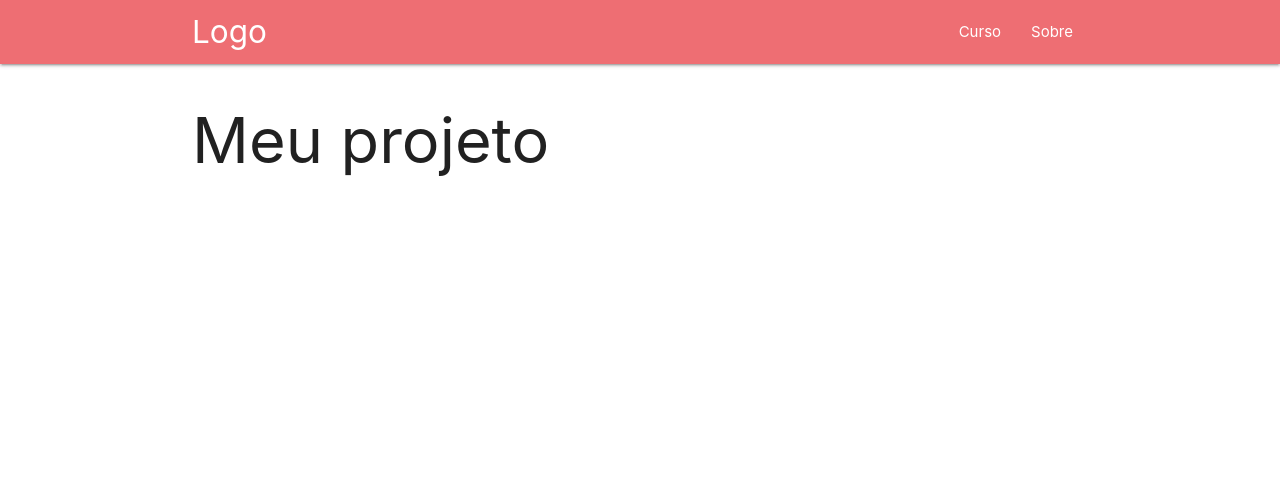
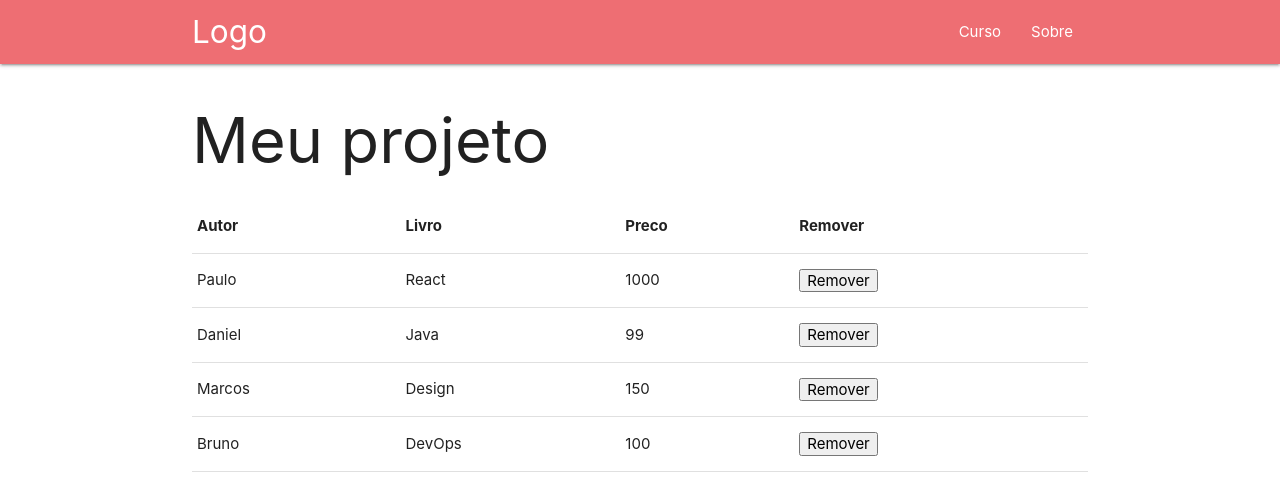
Before and after one commit to giovannirp/projetos-react, a React (Create React App) app in the folder project-one-new/: page / in a window 1280 px wide. Shown: the top 494 px of the page. Built offline with nearby package versions, Linux system fonts and the light colour scheme.

Commit message:
acertando layout

```diff
--- a/project-one-new/src/App.js
+++ b/project-one-new/src/App.js
@@ -1,20 +1,46 @@
 import React, { Fragment, Component } from 'react';
+
+
 import 'materialize-css/dist/css/materialize.min.css';
 import Header from './Header/Header';
-import './App.css';
+import Tabela from './Tabela';
 
 class App extends Component {
+
+  listao = [
+    {
+      nome: 'Paulo',
+      livro: 'React',
+      preco: '1000'
+    },
+    {
+      nome: 'Daniel',
+      livro: 'Java',
+      preco: '99'
+    },
+    {
+      nome: 'Marcos',
+      livro: 'Design',
+      preco: '150'
+    },
+    {
+      nome: 'Bruno',
+      livro: 'DevOps',
+      preco: '100'
+    }
+  ];
+
   render() {
     return (
       <Fragment>
         <Header />
         <div className="container">
           <h1>Meu projeto</h1>
+          <Tabela lista={this.listao} />
         </div>
       </Fragment>
     );
   }
+
 }
-
-
 export default App;
--- a/project-one-new/src/Header/Header.js
+++ b/project-one-new/src/Header/Header.js
@@ -6,9 +6,9 @@ const Header = () => {
         <Fragment>
             <nav>
                 <div className="container">
-                    <div class="nav-wrapper">
+                    <div className="nav-wrapper">
                         <LinkWrapper to='/' className="brand-logo" activeStyle={{}}>Logo</LinkWrapper>
-                        <ul id="nav-mobile" class="right hide-on-med-and-down">
+                        <ul id="nav-mobile" className="right hide-on-med-and-down">
                             <li>
                                 <LinkWrapper to='/curso'>Curso</LinkWrapper>
                             </li>
--- /dev/null
+++ b/project-one-new/src/Tabela.js
@@ -0,0 +1,53 @@
+import React, { Component } from 'react';
+
+
+const TableHead = () => {
+    return (
+        <thead>
+            <tr>
+                <th>Autor</th>
+                <th>Livro</th>
+                <th>Preco</th>
+                <th>Remover</th>
+            </tr>
+        </thead>
+    );
+}
+
+const TableBody = props => {
+
+    const linhas = props.lista.map((linha, index) => {
+        return (
+            <tr key={index}>
+                <td>{linha.nome}</td>
+                <td>{linha.livro}</td>
+                <td>{linha.preco}</td>
+                <td><button>Remover</button></td>
+            </tr>
+        );
+    });
+
+    return (
+        <tbody>
+            {linhas}
+        </tbody>
+    );
+}
+
+
+class Tabela extends Component {
+
+
+    render() {
+        const { lista } = this.props;
+
+        return (
+            <table>
+                <TableHead />
+                <TableBody lista={lista} />
+            </table>
+        );
+    }
+
+}
+export default Tabela;
```
